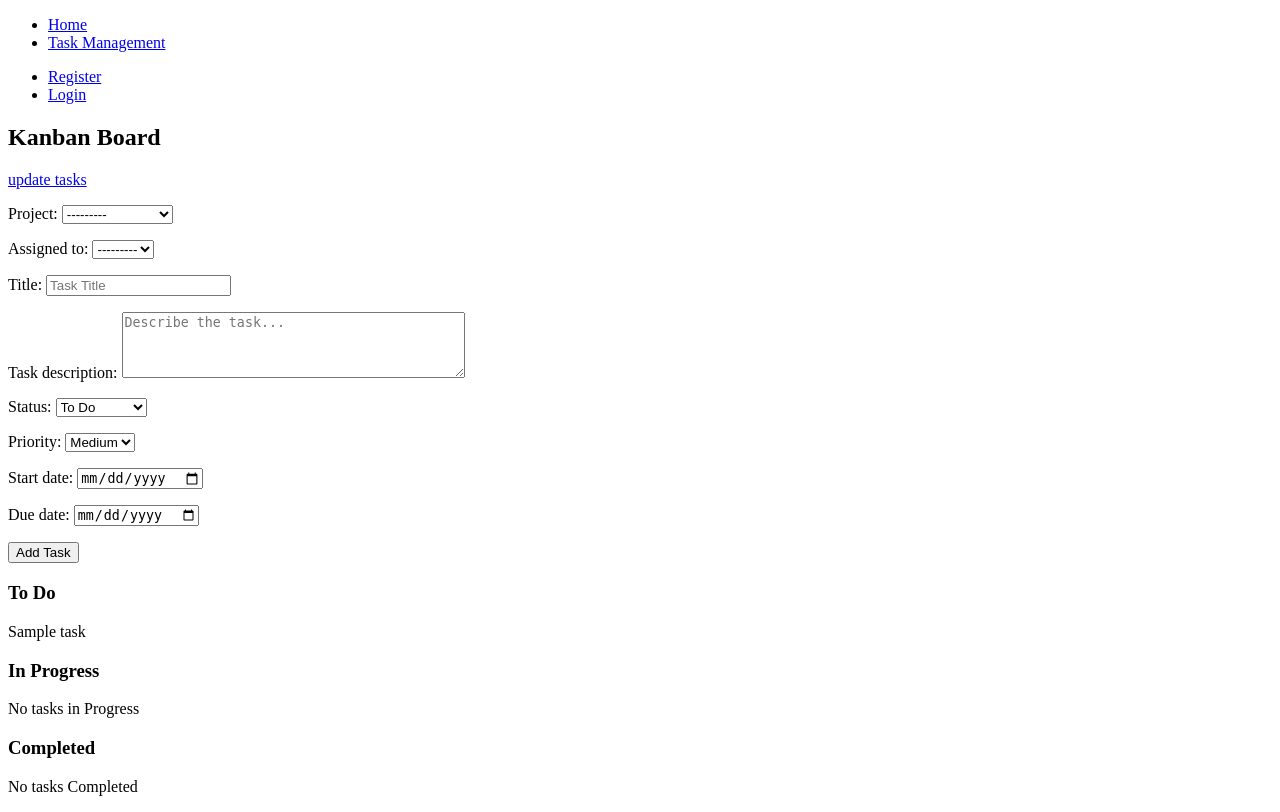
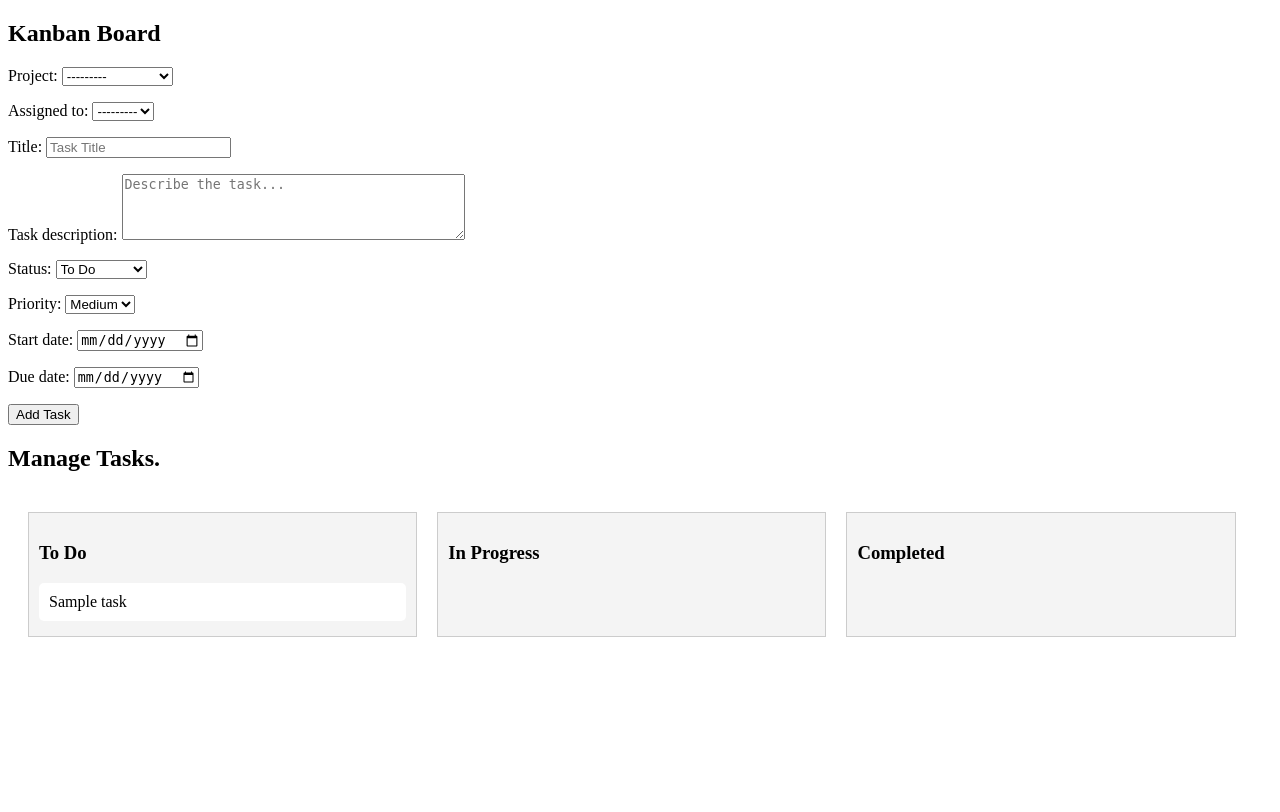
Before and after one commit to Njoro90260/Task-Project-Management-Tool, a Django app: page /kanban/ in a window 1280 px wide. After the commit the page ends 637 px from the top, so only its background shows below. Run offline with Django 5.2, Linux system fonts and the light colour scheme; data comes from the database, SQL or seed files in the repository; tables that the repository leaves empty hold one stand-in row (values such as "Sample post"); parts of the project's set-up code (start-up, migrations or seed data) failed here and were passed over.

Commit message:
updated kanban-boards.

```diff
--- a/projects/templates/projects/kanban_board.html
+++ b/projects/templates/projects/kanban_board.html
@@ -1,17 +1,48 @@
-{% extends "projects/base.html" %}
+<!DOCTYPE html>
+<html lang="en">
 
-{% block content %}
+<head>
+    <meta charset="UTF-8">
+    <meta name="viewport" content="width=device-width, initial-scale=1.0">
+    <title>Kanban Board</title>
+    {% load static %}
+    <script src="{% static 'projects/js/kanban.js' %}" defer></script>
+    <style>
+        .kanban-container {
+            display: flex;
+            gap: 20px;
+            padding: 20px;
+        }
+
+        .kanban-column {
+            width: 30%;
+            padding: 10px;
+            border: 1px solid #ccc;
+            background-color: #f4f4f4;
+        }
+
+        .task-card {
+            background: white;
+            padding: 10px;
+            margin: 5px 0;
+            border-radius: 5px;
+            cursor: grab;
+        }
+    </style>
+</head>
+
+<body>
+    <input type="hidden" name="csrfmiddlewaretoken" value="{{ csrf_token }}">
     <h2>Kanban Board</h2>
-<a href="{% url 'projects:update_task_status' %}">update tasks</a>
+    <!-- <a href="{% url 'projects:update_task_status' %}">update tasks</a> -->
     <!-- Task Creation Form -->
     <form method="post" class="task-form">
         {% csrf_token %}
         {{ form.as_p }}
         <button type="submit">Add Task</button>
     </form>
-
-
-<div class="kanban-board">
+    <h2>Manage Tasks.</h2>
+    <div class="kanban-container">
         <div class="kanban-column" data-status="To Do">
             <h3>To Do</h3>
             <div class="task-list">
@@ -19,8 +50,6 @@
                 <div class="task-card" draggable="true" data-task-id="{{ task.id }}">
                     {{ task.title }}
                 </div>
-            {% empty %}
-            <p>No tasks in To Do</p>
                 {% endfor %}
             </div>
         </div>
@@ -32,8 +61,6 @@
                 <div class="task-card" draggable="true" data-task-id="{{ task.id }}">
                     {{ task.title }}
                 </div>
-            {% empty %}
-            <p>No tasks in Progress</p>
                 {% endfor %}
             </div>
         </div>
@@ -45,10 +72,10 @@
                 <div class="task-card" draggable="true" data-task-id="{{ task.id }}">
                     {{ task.title }}
                 </div>
-            {% empty %}
-            <p>No tasks Completed</p>
                 {% endfor %}
             </div>
         </div>
     </div>
-{% endblock content %}
+</body>
+
+</html>
--- a/projects/views.py
+++ b/projects/views.py
@@ -1,14 +1,12 @@
-from django.shortcuts import render, redirect, get_object_or_404
-from .models import *
 from .forms import *
 from django.contrib.auth.decorators import login_required
 from django.contrib import messages
+import json
 from django.http import JsonResponse
 from django.views.decorators.csrf import csrf_protect
-import json
-import logging
+from django.shortcuts import render, redirect, get_object_or_404
+from .models import *
 
-logger = logging.getLogger(__name__)
 
 # Create your views here.
 def index(request):
@@ -73,6 +71,30 @@ def create_project_and_tasks(request):
 
     return render(request, 'projects/create_project_and_tasks.html', context)
 
+
+@csrf_protect
+def update_task_status(request):
+    if request.method == "POST":
+        try:
+            data = json.loads(request.body)
+            task_id = data.get("task_id")
+            new_status = data.get("status")
+
+            if not task_id or not new_status:
+                return JsonResponse({"error": "Missing task_id or status!"}, status=400)
+
+            task = Task.objects.get(id=task_id)
+            task.status = new_status
+            task.save()
+
+            return JsonResponse({"Usage": "Taks status updated successfully!"}, status=200)
+        except json.JSONDecodeError:
+            return JsonResponse({"error": "Invalid JSON!"}, status=400)
+        except Task.DoesNotExist:
+            return JsonResponse({"error": "Invalid request method!"}, status=405)
+
+
+
 def kanban_board(request):
     form = TaskForm()
     #Handle task creation form submission
@@ -99,35 +121,3 @@ def kanban_board(request):
     }
 
     return render(request, "projects/kanban_board.html", context)
-
-
-@csrf_protect
-def update_task_status(request):
-    logger.debug(f"Request method: {request.method}")
-    logger.debug(f"Request headers: {request.headers}")
-    logger.debug(f"Request body: {request.body}")
-
-    if request.method == 'POST':
-        try:
-            # Get the request body and parse it
-            data = json.loads(request.body)
-            task_id = data.get('task_id')
-            new_status = data.get('status')
-
-            # Validate the data
-            if not task_id or not new_status:
-                return JsonResponse({'error': 'Missing task_id or status!'}, status=400)
-
-            # Update the task status
-            task = Task.objects.get(id=task_id)
-            task.status = new_status
-            task.save()
-
-            return JsonResponse({"message": "Task status updated successfully."}, status=200)
-        except json.JSONDecodeError:
-            return JsonResponse({'error': 'Invalid JSON!'}, status=400)
-        except Task.DoesNotExist:
-            return JsonResponse({'error': 'Task not found!'}, status=404)
-
-    else:
-        return JsonResponse({'error': 'Invalid request method!'}, status=405)
```
Also changed, not shown: project_management/settings.py (+22 -19 lines), static/js/kanban.js (added, +54 -0 lines). Lines whose indentation alone changed are shown as unchanged.
